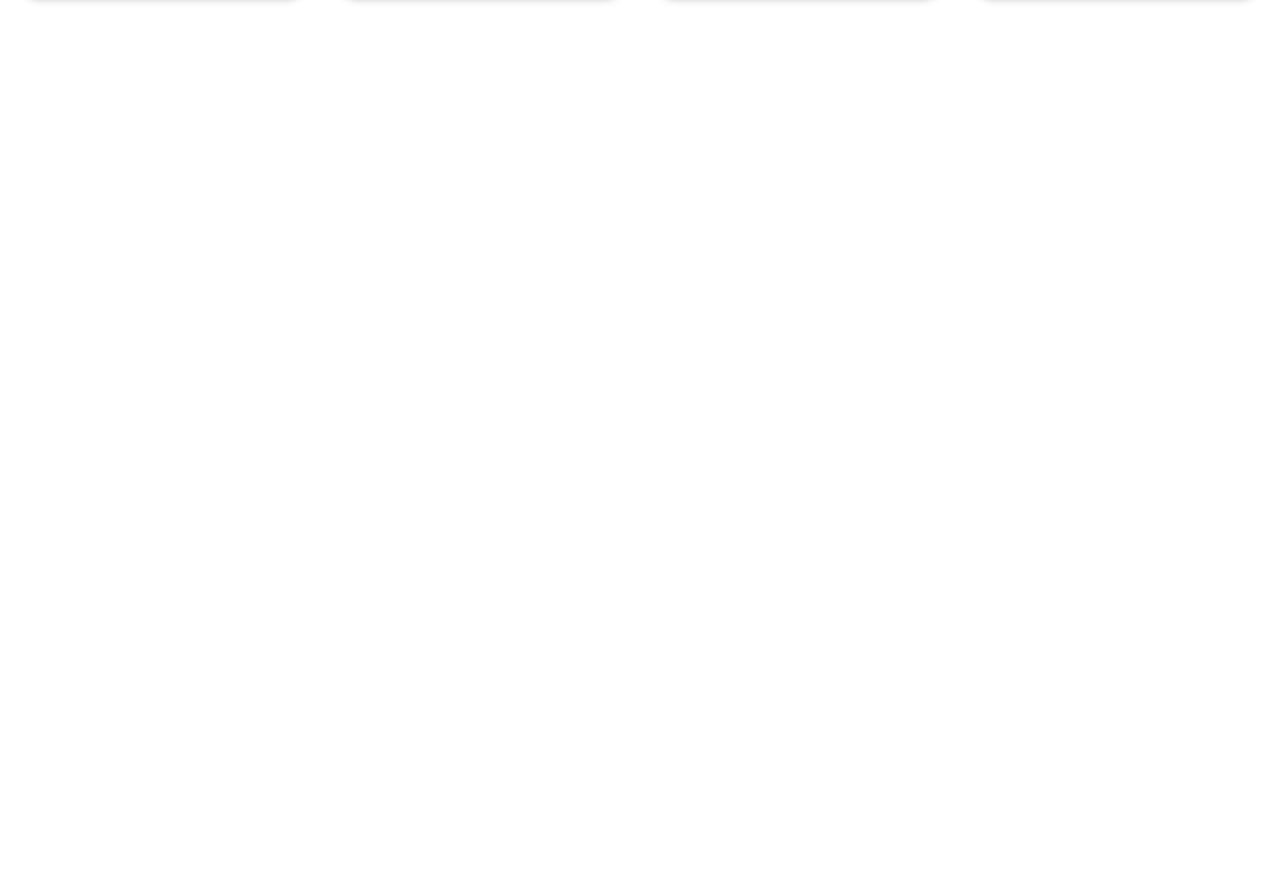
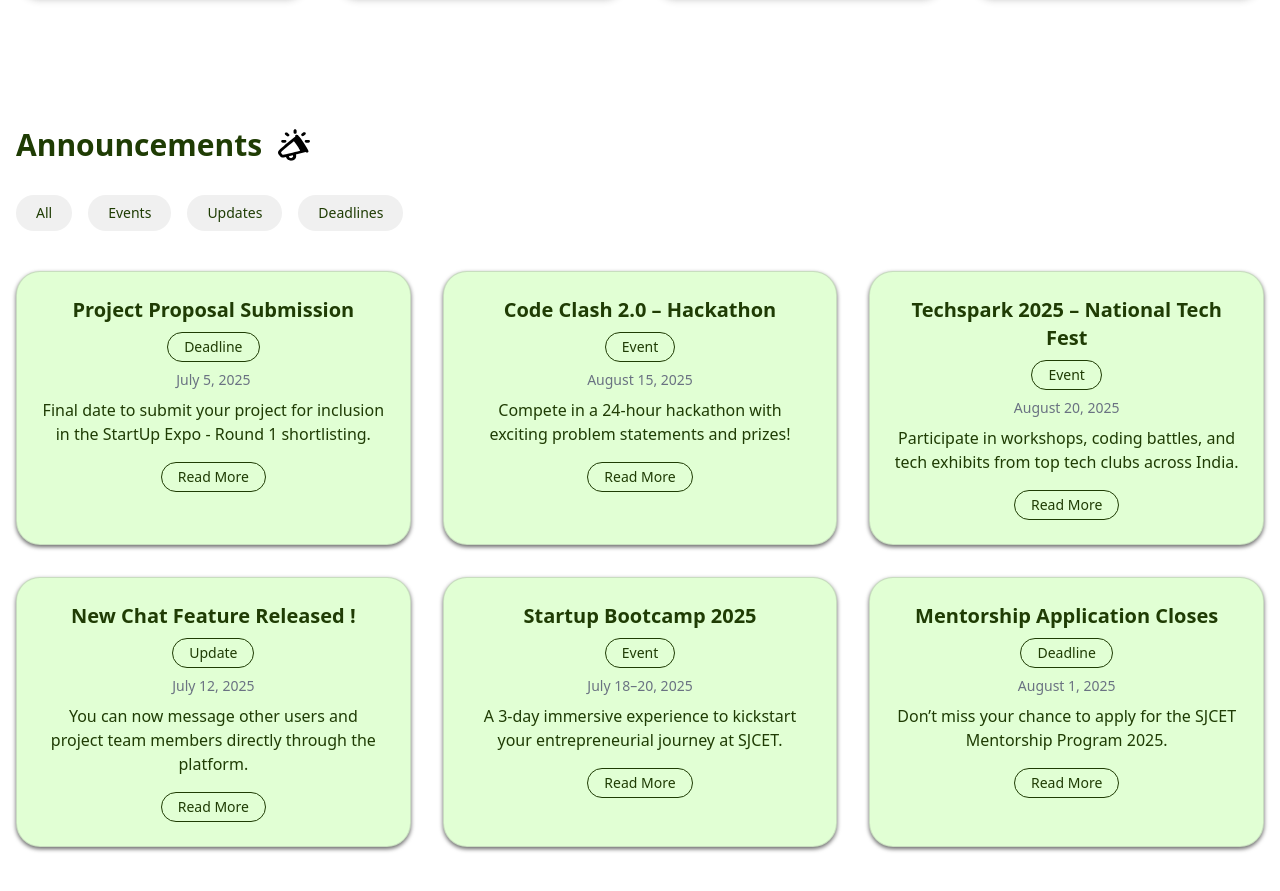
Before and after one commit to christinawdc/Launchpad-SJCET, a React (Vite) app in the folder frontend/: page / in a window 1280 px wide. Shown: the part 1807-2698 px from the top of the page. Before the commit the page ends 1870 px from the top, so only its background shows below. Built offline with nearby package versions, Linux system fonts and the light colour scheme; a web font is replaced by a local one.

Commit message:
Added Announcements Section

```diff
--- /dev/null
+++ b/frontend/src/components/AnnouncementsSection.jsx
@@ -0,0 +1,97 @@
+import React from "react";
+import announcementIcon from "../assets/announcements-icon.svg";
+
+const announcements=[
+    {
+        title: "Project Proposal Submission",
+        tag: "Deadline",
+        date: "July 5, 2025",
+        description: "Final date to submit your project for inclusion in the StartUp Expo - Round 1 shortlisting.",
+    },
+     {
+        title: "Code Clash 2.0 – Hackathon",
+        tag: "Event",
+        date: "August 15, 2025",
+        description: "Compete in a 24-hour hackathon with exciting problem statements and prizes!",
+    },
+    {
+        title: "Techspark 2025 – National Tech Fest",
+        tag: "Event",
+        date: "August 20, 2025",
+        description: "Participate in workshops, coding battles, and tech exhibits from top tech clubs across India.",
+    },
+    {
+        title: "New Chat Feature Released !",
+        tag: "Update",
+        date: "July 12, 2025",
+        description: "You can now message other users and project team members directly through the platform.",
+    },
+    {
+        title: "Startup Bootcamp 2025",
+        tag: "Event",
+        date: "July 18–20, 2025",
+        description: "A 3-day immersive experience to kickstart your entrepreneurial journey at SJCET.",
+    },
+    {
+        title: "Mentorship Application Closes",
+        tag: "Deadline",
+        date: "August 1, 2025",
+        description: "Don’t miss your chance to apply for the SJCET Mentorship Program 2025.",
+    },
+];
+
+const AnnouncementsSection = () => {
+  return (
+    <section className="w-full bg-white px-4 py-16">
+      {/* Heading + Icon */}
+      <div className="max-w-7xl mx-auto mb-8 flex items-center gap-4">
+        <h2 className="text-3xl font-semibold font-poppins text-[#1F3C04]">Announcements</h2>
+         <img src={announcementIcon} alt="Announcements" className="w-8 h-8" />
+      </div>
+
+      {/* Filter Buttons */}
+      <div className="max-w-7xl mx-auto mb-10 flex gap-4 flex-wrap">
+        {["All", "Events", "Updates", "Deadlines"].map((filter, idx) => (
+          <button
+            key={idx}
+            className="bg-[#f0f0f0] text-[#1F3C04] rounded-full px-5 py-2 text-sm font-medium hover:bg-[#e0e0e0] transition"
+          >
+            {filter}
+          </button>
+        ))}
+      </div>
+
+      {/* Announcement Cards */}
+      <div className="max-w-7xl mx-auto grid grid-cols-1 sm:grid-cols-2 md:grid-cols-3 gap-8 flex">
+        {announcements.map((item, idx) => (
+          <div
+            style={{
+              boxShadow: `0px 2px 4px rgba(0, 0, 0, 0.6)`,
+              border: "1px solid rgba(144, 146, 142, 0.3)", // #90928E80
+         }}
+            key={idx}
+            className="bg-[#E1FFD4] rounded-3xl p-6 shadow-md flex flex-col items-center text-center min-h-[250px] space-y-2"
+          >
+            <h3 className="text-xl font-bold text-[#1F3C04] mb-2">
+              {item.title}
+            </h3>
+
+            <button className="border border-[#1F3C04] text-[#1F3C04] px-4 py-1 rounded-full text-sm font-medium w-fit mb-2">
+              {item.tag}
+            </button>
+
+            <p className="text-sm text-gray-500 mb-2">{item.date}</p>
+
+            <p className="text-base text-[#1F3C04] mb-4">{item.description}</p>
+
+            <button className="border border-[#1F3C04] text-[#1F3C04] px-4 py-1 rounded-full text-sm font-medium w-fit hover:bg-[#d6f7b5] transition">
+              Read More
+            </button>
+          </div>
+        ))}
+      </div>
+    </section>
+  );
+};
+
+export default AnnouncementsSection;
--- a/frontend/src/pages/Home.jsx
+++ b/frontend/src/pages/Home.jsx
@@ -2,6 +2,9 @@ import React from "react";
 import Navbar from "../components/Navbar";
 import StartUpCard from "../components/StartUpCard";
 import ProjectCard from "../components/ProjectCard";
+import AnnouncementsSection from "../components/AnnouncementsSection";
+import announcementIcon from "../assets/announcements-icon.svg";
+
 
 const startupData = [
   {
@@ -63,7 +66,7 @@ const Home = () => {
         </div>
       </section>
 
-      {/* Featured Startups Section */
+      {/* Featured Startups Section */}
       <section className="py-16 px-4">
         <div className="max-w-7xl mx-auto">
           <h2 className="text-3xl font-medium mb-8 text-[#404638] font-poppins">FEATURED STARTUPS</h2>
@@ -74,12 +77,11 @@ const Home = () => {
                 key={idx}
                 logo={item.logo}
                 description={item.description}
-             s />
+          />
             ))}
           </div>
         </div>
       </section>
-}
 
       {/* Featured Projects Section */}
       <section className="py-16 px-4">
@@ -96,6 +98,10 @@ const Home = () => {
           </div>
         </div>
       </section>
+
+      {/* Announcements Section */}
+      <AnnouncementsSection />
+
     </div>
   );
 };
```
Also changed, not shown: frontend/src/assets/announcements-icon.svg (added).
